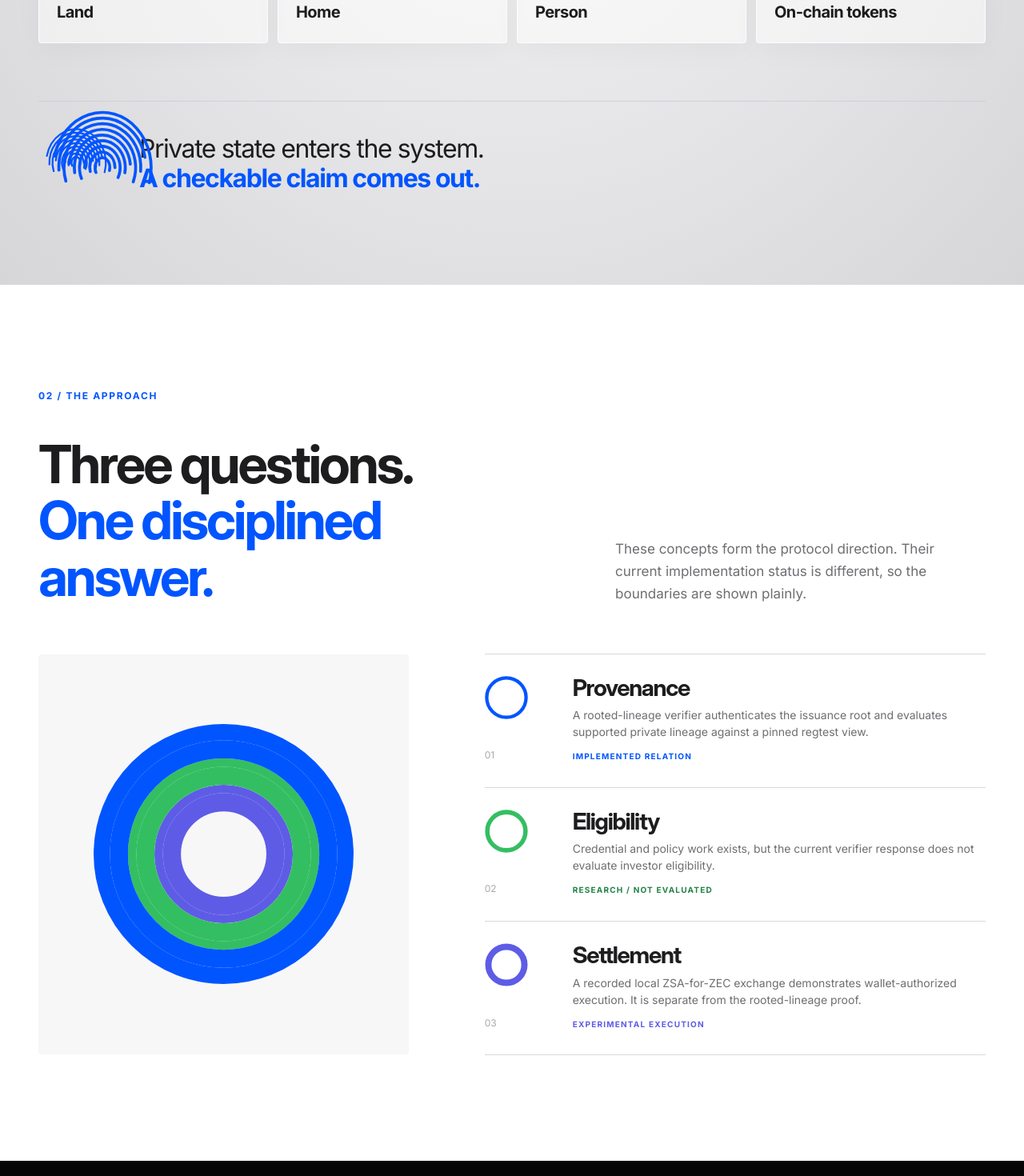
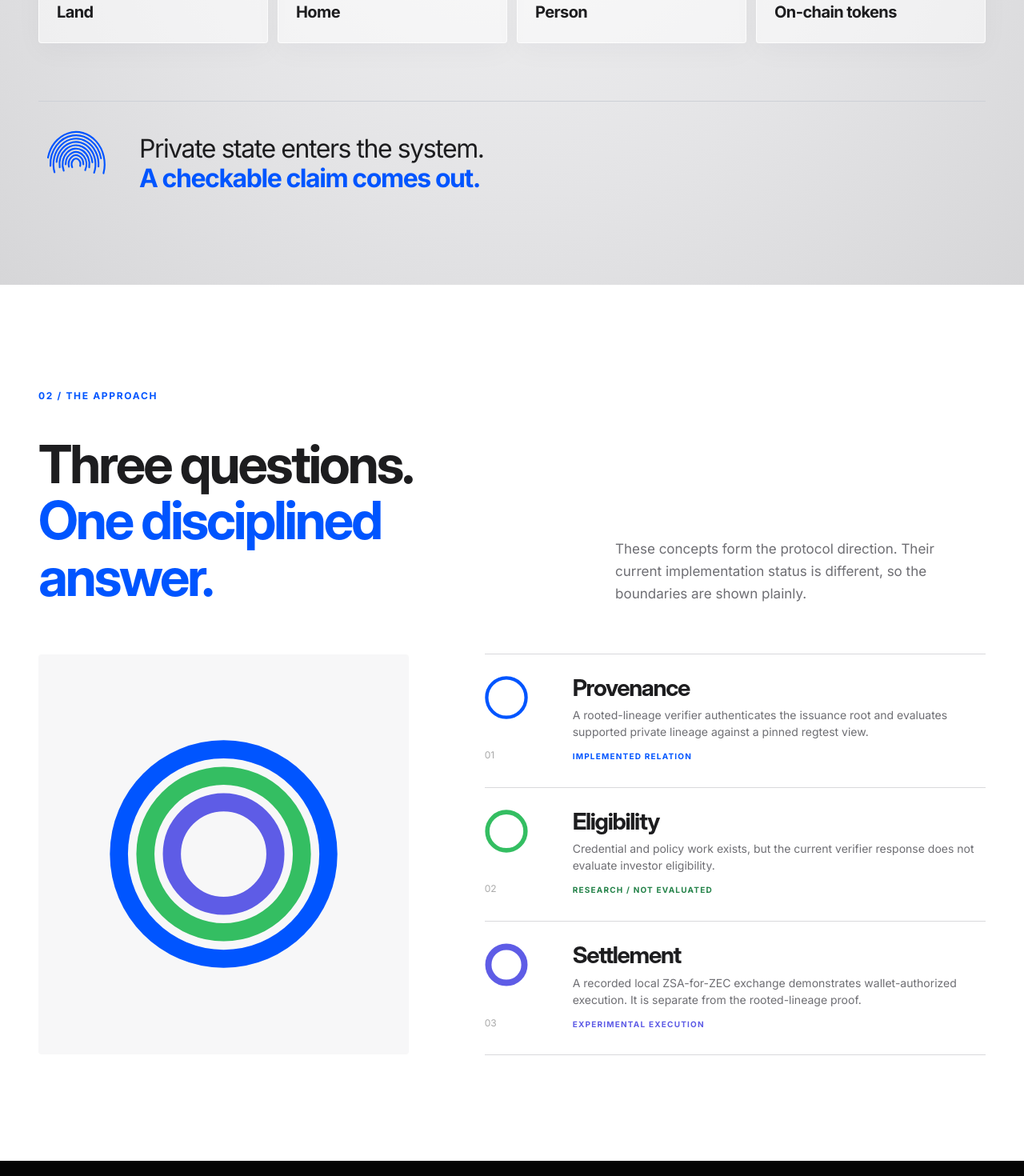
Before and after one commit to Maheshsiddu29/ZWA-Protocol, a Next.js app in the folder website/: page / in a window 1280 px wide. Shown: the part 1480-2950 px from the top of the page at 80% size. Built offline with nearby package versions, Linux system fonts and the light colour scheme.

Commit message:
Use static official fallbacks without overlapping motion

```diff
--- a/website/app/globals.css
+++ b/website/app/globals.css
@@ -212,3 +212,6 @@ button { cursor:pointer; }
 .motion-canvas { width:100%; height:100%; }
 .motion-fallback { position:absolute; width:100%; height:auto; left:0; top:50%; transform:translateY(-50%); }
 h1,h2,h3,h4 { font-optical-sizing:auto; }
+.fingerprint-motion { position:relative; left:auto; top:auto; width:94px; height:94px; flex:none; }
+.rings-motion { position:relative; width:min(78%,490px); height:auto; aspect-ratio:1; }
+@media(max-width:390px) { .fingerprint-motion { width:66px; height:66px; } .footer-bottom span { display:block; margin-top:6px; } }
--- a/website/app/page.tsx
+++ b/website/app/page.tsx
@@ -32,12 +32,12 @@ export default function Home() {
     <section className="story-section" aria-labelledby="story-title"><div className="shell">
       <p className="eyebrow">01 / Why privacy matters</p><div className="story-intro"><h2 id="story-title">Real assets have<br /><em>real lives</em> behind them.</h2><p>Land, homes, people, and commercial relationships should not become an open dossier because an asset moves onchain. A useful system proves a precise claim while limiting what it reveals.</p></div>
       <div className="asset-grid">{assets.map((asset, index) => <div className="asset-stage" key={asset.name}><span className="asset-index">0{index+1} / {asset.caption}</span><Image src={asset.src} alt={asset.name} width={240} height={220} /><strong>{asset.name}</strong></div>)}</div>
-      <div className="story-bridge"><Image src="/illustrations/privacy-fingerprint.svg" alt="Official privacy fingerprint illustration" width={170} height={170} /><p>Private state enters the system.<br /><strong>A checkable claim comes out.</strong></p><OfficialMotion kind="fingerprint" className="fingerprint-motion" /></div>
+      <div className="story-bridge"><OfficialMotion kind="fingerprint" className="fingerprint-motion" /><p>Private state enters the system.<br /><strong>A checkable claim comes out.</strong></p></div>
     </div></section>
 
     <section className="approach-section" aria-labelledby="approach-title"><div className="shell">
       <p className="eyebrow">02 / The approach</p><div className="approach-head"><h2 id="approach-title">Three questions.<br /><span>One disciplined answer.</span></h2><p>These concepts form the protocol direction. Their current implementation status is different, so the boundaries are shown plainly.</p></div>
-      <div className="proof-layout"><div className="proof-visual"><Image src="/illustrations/verification-rings.svg" alt="Three official verification rings: provenance, eligibility, settlement" width={520} height={520} /><OfficialMotion kind="rings" className="rings-motion" /></div><div className="proof-list">{proofs.map((proof, index) => <div className={`proof-row proof-${index}`} key={proof.name}><div className="proof-row-top"><Image src={proof.src} alt="" width={44} height={44} /><span>0{index+1}</span></div><h3>{proof.name}</h3><p>{proof.description}</p><small>{proof.status}</small></div>)}</div></div>
+      <div className="proof-layout"><div className="proof-visual" role="img" aria-label="Three official verification rings: provenance, eligibility, settlement"><OfficialMotion kind="rings" className="rings-motion" /></div><div className="proof-list">{proofs.map((proof, index) => <div className={`proof-row proof-${index}`} key={proof.name}><div className="proof-row-top"><Image src={proof.src} alt="" width={44} height={44} /><span>0{index+1}</span></div><h3>{proof.name}</h3><p>{proof.description}</p><small>{proof.status}</small></div>)}</div></div>
     </div></section>
 
     <section className="verify-section" aria-labelledby="verify-title"><div className="shell verify-grid"><div><p className="eyebrow eyebrow-light">03 / ZWA Verify</p><h2 id="verify-title">Follow the root.<br />Verify the lineage.</h2><p>The implemented verifier checks an authenticated issuance root, the supported private lineage relation, terminal authentication, and finality in an operator-owned view. A verdict is scoped to that view.</p><Link className="button button-white" href="/demo#verifier">Run a verifier scenario <span aria-hidden="true">↗</span></Link></div><ol className="verify-steps"><li><span>01</span><strong>Authenticated issuance root</strong><p>Anchor the claim in the pinned authorization policy and chain view.</p></li><li><span>02</span><strong>Supported private lineage</strong><p>Evaluate the proof sequence and continuity for the supported relation.</p></li><li><span>03</span><strong>Rooted verification verdict</strong><p>Read the status, obligations, trust source, and any failure code.</p></li></ol></div></section>
--- a/website/components/motion/OfficialMotion.tsx
+++ b/website/components/motion/OfficialMotion.tsx
@@ -6,6 +6,11 @@ const paths = {
   logo: "/animations/logo-lockup-reveal.json",
   fingerprint: "/animations/privacy-fingerprint.json",
   rings: "/animations/verification-rings.json",
+} as const;
+const fallbacks = {
+  logo: "/brand/zwa-logo-light.svg",
+  fingerprint: "/illustrations/privacy-fingerprint.svg",
+  rings: "/illustrations/verification-rings.svg",
 } as const;
 
 export function OfficialMotion({ kind, className = "" }: { kind: keyof typeof paths; className?: string }) {
@@ -27,5 +32,5 @@ export function OfficialMotion({ kind, className = "" }: { kind: keyof typeof pa
     observer.observe(node);
     return () => { disposed = true; observer.disconnect(); animation?.destroy(); };
   }, [kind]);
-  return <div className={className} aria-hidden="true"><div ref={ref} className="motion-canvas" />{kind === "logo" && !ready && <img className="motion-fallback" src="/brand/zwa-logo-light.svg" alt="" />}</div>;
+  return <div className={className} aria-hidden="true"><div ref={ref} className="motion-canvas" />{!ready && <img className="motion-fallback" src={fallbacks[kind]} alt="" />}</div>;
 }
```
